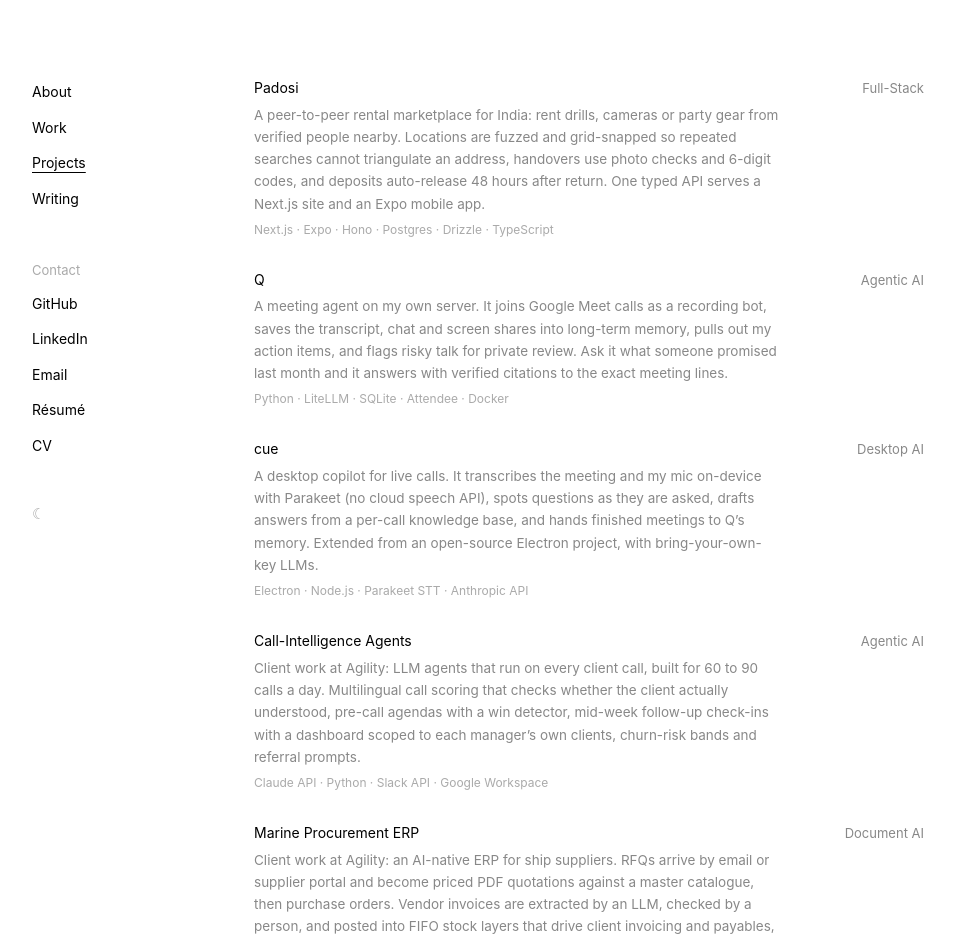
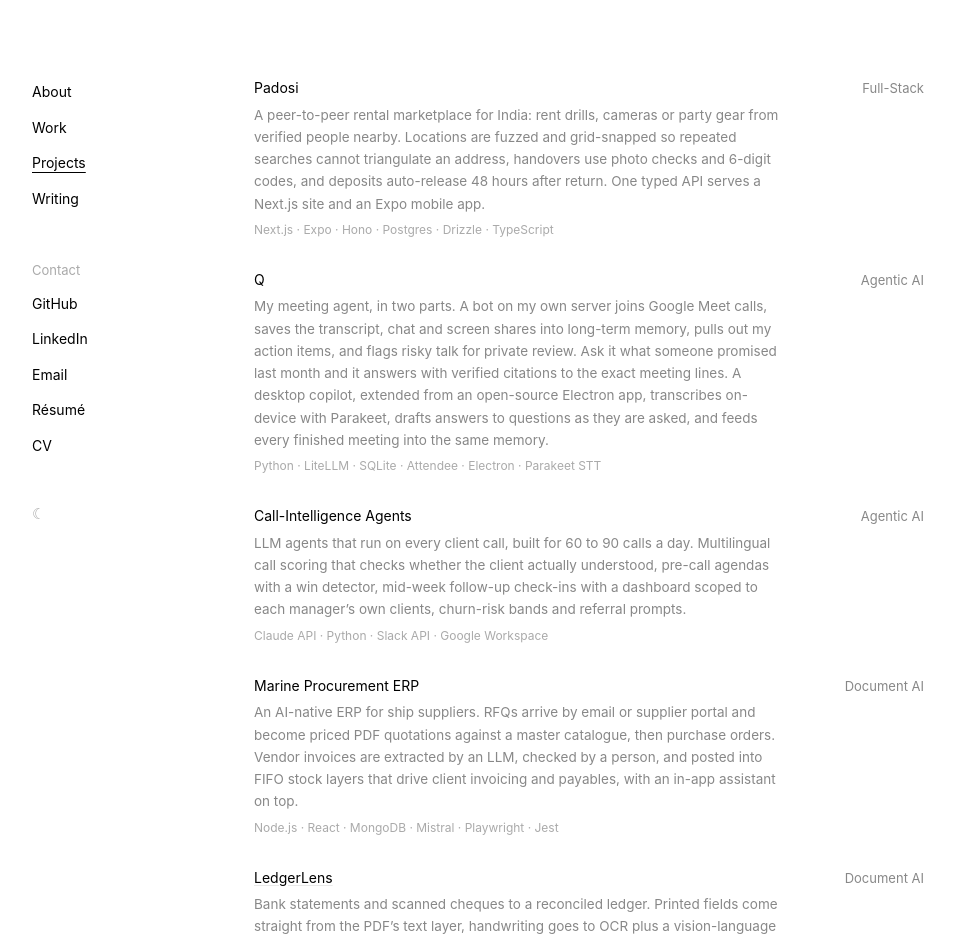
Before and after one commit to iampreetdave-max/portfolio, a Next.js app: page /projects in a window 1280 px wide. Shown: the top 941 px of the page, without its empty margins (162-1116 px from the left). Built offline with nearby package versions, Linux system fonts and the light colour scheme.

Commit message:
Merge Q and cue into one row, drop employer name from project notes

```diff
--- a/app/projects/page.tsx
+++ b/app/projects/page.tsx
@@ -3,10 +3,9 @@
 
 const projects = [
   { name: "Padosi", cat: "Full-Stack", href: null, note: "A peer-to-peer rental marketplace for India: rent drills, cameras or party gear from verified people nearby. Locations are fuzzed and grid-snapped so repeated searches cannot triangulate an address, handovers use photo checks and 6-digit codes, and deposits auto-release 48 hours after return. One typed API serves a Next.js site and an Expo mobile app.", tags: "Next.js · Expo · Hono · Postgres · Drizzle · TypeScript" },
-  { name: "Q", cat: "Agentic AI", href: null, note: "A meeting agent on my own server. It joins Google Meet calls as a recording bot, saves the transcript, chat and screen shares into long-term memory, pulls out my action items, and flags risky talk for private review. Ask it what someone promised last month and it answers with verified citations to the exact meeting lines.", tags: "Python · LiteLLM · SQLite · Attendee · Docker" },
-  { name: "cue", cat: "Desktop AI", href: null, note: "A desktop copilot for live calls. It transcribes the meeting and my mic on-device with Parakeet (no cloud speech API), spots questions as they are asked, drafts answers from a per-call knowledge base, and hands finished meetings to Q’s memory. Extended from an open-source Electron project, with bring-your-own-key LLMs.", tags: "Electron · Node.js · Parakeet STT · Anthropic API" },
-  { name: "Call-Intelligence Agents", cat: "Agentic AI", href: null, note: "Client work at Agility: LLM agents that run on every client call, built for 60 to 90 calls a day. Multilingual call scoring that checks whether the client actually understood, pre-call agendas with a win detector, mid-week follow-up check-ins with a dashboard scoped to each manager’s own clients, churn-risk bands and referral prompts.", tags: "Claude API · Python · Slack API · Google Workspace" },
-  { name: "Marine Procurement ERP", cat: "Document AI", href: null, note: "Client work at Agility: an AI-native ERP for ship suppliers. RFQs arrive by email or supplier portal and become priced PDF quotations against a master catalogue, then purchase orders. Vendor invoices are extracted by an LLM, checked by a person, and posted into FIFO stock layers that drive client invoicing and payables, with an in-app assistant on top.", tags: "Node.js · React · MongoDB · Mistral · Playwright · Jest" },
+  { name: "Q", cat: "Agentic AI", href: null, note: "My meeting agent, in two parts. A bot on my own server joins Google Meet calls, saves the transcript, chat and screen shares into long-term memory, pulls out my action items, and flags risky talk for private review. Ask it what someone promised last month and it answers with verified citations to the exact meeting lines. A desktop copilot, extended from an open-source Electron app, transcribes on-device with Parakeet, drafts answers to questions as they are asked, and feeds every finished meeting into the same memory.", tags: "Python · LiteLLM · SQLite · Attendee · Electron · Parakeet STT" },
+  { name: "Call-Intelligence Agents", cat: "Agentic AI", href: null, note: "LLM agents that run on every client call, built for 60 to 90 calls a day. Multilingual call scoring that checks whether the client actually understood, pre-call agendas with a win detector, mid-week follow-up check-ins with a dashboard scoped to each manager’s own clients, churn-risk bands and referral prompts.", tags: "Claude API · Python · Slack API · Google Workspace" },
+  { name: "Marine Procurement ERP", cat: "Document AI", href: null, note: "An AI-native ERP for ship suppliers. RFQs arrive by email or supplier portal and become priced PDF quotations against a master catalogue, then purchase orders. Vendor invoices are extracted by an LLM, checked by a person, and posted into FIFO stock layers that drive client invoicing and payables, with an in-app assistant on top.", tags: "Node.js · React · MongoDB · Mistral · Playwright · Jest" },
   { name: "LedgerLens", cat: "Document AI", href: "https://github.com/iampreetdave-max/ledgerlens-ai-bank-document-ocr", note: "Bank statements and scanned cheques to a reconciled ledger. Printed fields come straight from the PDF’s text layer, handwriting goes to OCR plus a vision-language model, and deterministic validators check MICR checksums, written-vs-numeric amounts and the closing balance before anything counts as done. Per-bank adapters, an editable grid with Excel export, and an invoice VAT/GL coder share one multi-tenant platform. The public repo is a clean-room version on synthetic data.", tags: "Python · FastAPI · Mistral OCR · Pixtral · PyMuPDF · Supabase" },
   { name: "Real-Time Poker Platform", cat: "Realtime Systems", href: null, note: "A play-money poker app for a private card room: Texas Hold’em and pot-limit Omaha, multi-table play and tournaments on iOS, Android and web. The server is the only authority. Every chip movement runs inside a row-locked Postgres transaction and every state change broadcasts over Socket.IO, so a reconnect always rebuilds from the database.", tags: "Flutter · Next.js · Node.js · Socket.IO · Postgres · Redis" },
   { name: "Tensor Tapri", cat: "Community", href: "https://tensortapri.org", note: "A free weekly AI/ML newsletter for India, starting in Ahmedabad. Its “What’s brewing” page ranks the week’s top world and India AI stories by outlet coverage, fed by the AI Race News scraper, alongside Epoch AI benchmark charts served from edge functions.", tags: "Cloudflare Pages · Pages Functions · D1 · Kit" },
```
